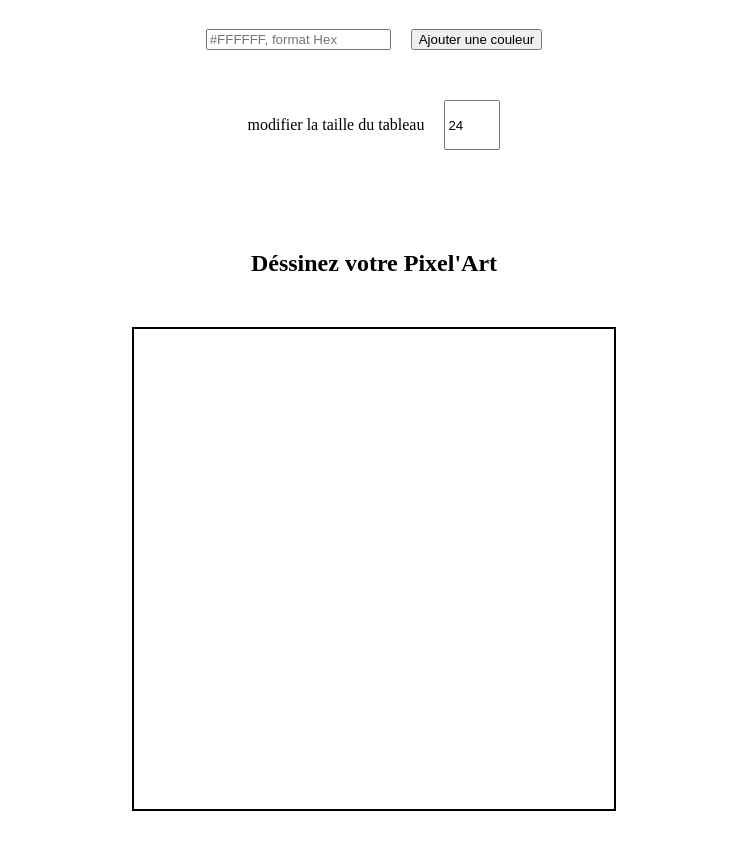
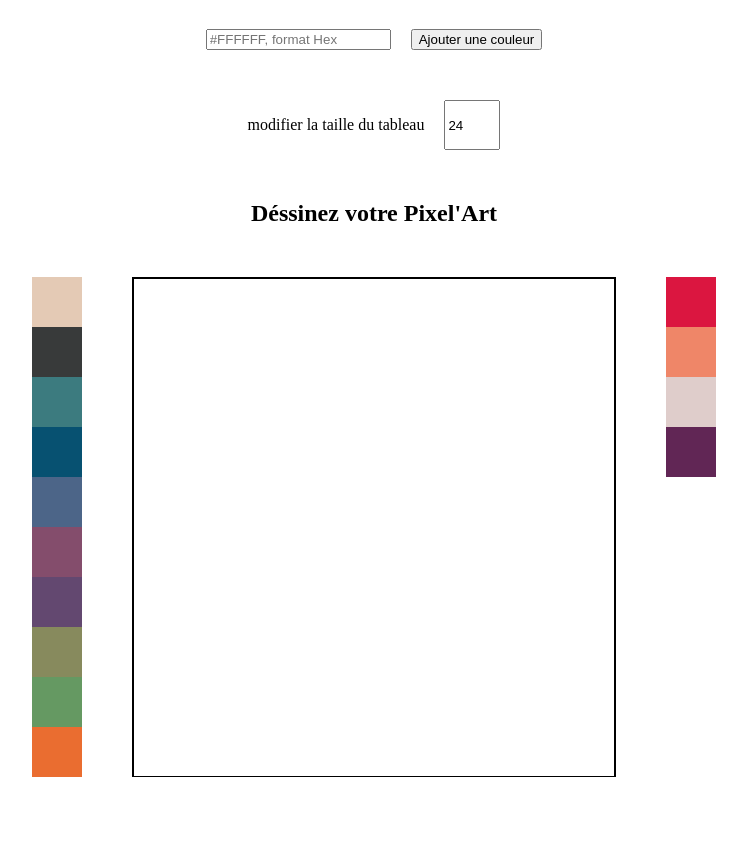
Before and after one commit to pablocazin/DrawJS, a plain HTML site: page index.html in a window 1280 px wide. Shown: the part 66-916 px from the top of the page, without its empty margins (274-1021 px from the left). Drawn offline with Linux system fonts and the light colour scheme.

Commit message:
Update index.html

```diff
--- a/index.html
+++ b/index.html
@@ -7,7 +7,6 @@
     <title>Document</title>
   </head>
   <body>
-
     <style>
       body {
         width: 100vw;
@@ -20,31 +19,41 @@
       }
       #tableau {
         display: grid;
-        border: 2px solid black
+        border: 2px solid black;
       }
-      #colors {
+      #colors1 {
         display: flex;
+        flex-direction: column;
+      }
+      #colors2 {
+        display: flex;
+        flex-direction: column;
       }
       .colors {
         width: 50px;
         height: 50px;
       }
-      h1, h2 {
+      h1,
+      h2 {
         margin: 0;
       }
       #ajouterCouleur {
         display: flex;
-        gap: 20px
+        gap: 20px;
       }
-      #size-container{
+      #size-container {
         display: flex;
         gap: 20px;
+      }
+      #zone {
+        display: flex;
+        gap: 50px;
       }
     </style>
     <h1>Sélectionnez une couleur</h1>
 
     <div id="ajouterCouleur">
-      <input id="newColor" type="text" placeholder="#FFFFFF, format Hex">
+      <input id="newColor" type="text" placeholder="#FFFFFF, format Hex" />
       <button id="submit" type="submit">Ajouter une couleur</button>
     </div>
 
@@ -53,16 +62,20 @@
       <input id="sizeTableau" type="number" value="24" min="10" max="40" />
     </div>
 
-    <div id="colors"></div>
-
     <h2>Déssinez votre Pixel'Art</h2>
 
-    <div id="tableau" style="
-      grid-template-columns: repeat(24, 20px);
-      grid-template-rows: repeat(24, 20px);">
+    <div id="zone">
+      <div id="colors1"></div>
+      <div
+        id="tableau"
+        style="
+          grid-template-columns: repeat(24, 20px);
+          grid-template-rows: repeat(24, 20px);
+        "
+      ></div>
+      <div id="colors2"></div>
     </div>
 
     <script src="app.js"></script>
-
   </body>
 </html>
```
